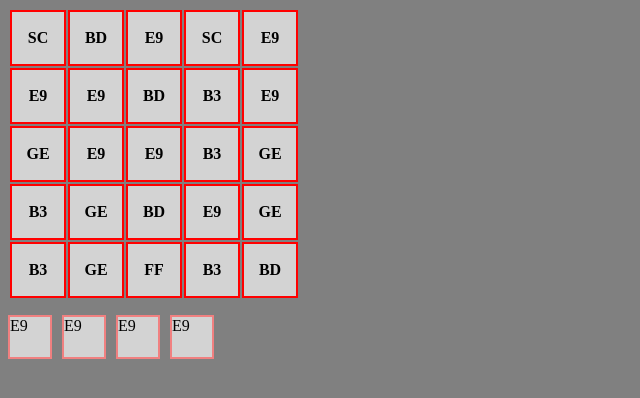
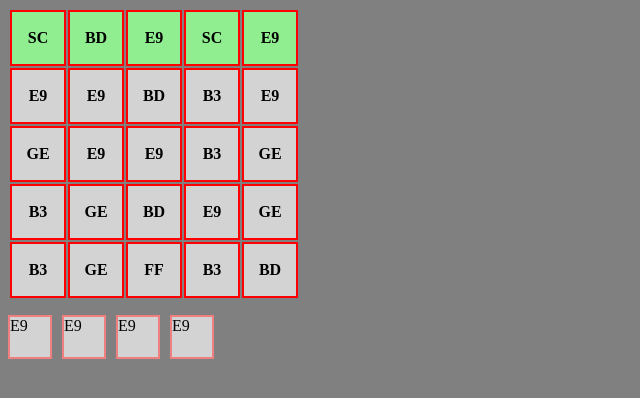
Before and after one commit to Nifeel17/Cyberdeck, a plain HTML site: page index.html in a window 1280 px wide. Shown: the whole page, without its empty margins (0-640 px from the left). Drawn offline with Linux system fonts and the light colour scheme.

Commit message:
Mała zmiana w html

```diff
--- a/index.html
+++ b/index.html
@@ -9,11 +9,11 @@
 <body>
     <table>
         <tr id="rzad1">
-            <th id="POLE1_1"></th>
-            <th id="POLE1_2"></th>
-            <th id="POLE1_3"></th>
-            <th id="POLE1_4"></th>
-            <th id="POLE1_5"></th>
+            <th id="POLE1_1" style="background-color: lightgreen;"></th>
+            <th id="POLE1_2" style="background-color: lightgreen;"></th>
+            <th id="POLE1_3" style="background-color: lightgreen;"></th>
+            <th id="POLE1_4" style="background-color: lightgreen;"></th>
+            <th id="POLE1_5" style="background-color: lightgreen;"></th>
         </tr>
         <tr id="rzad2">
             <th id="POLE2_1"></th>
```
